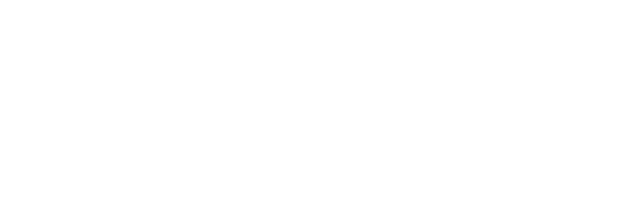
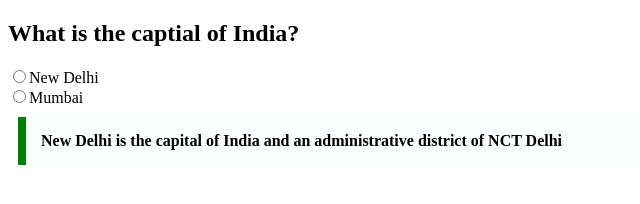
Before and after one commit to acciojob/trivia-SriMoorthy, a website: page main.html in a window 1280 px wide. Shown: the whole page, without its empty margins (0-640 px from the left). Drawn offline with Linux system fonts and the light colour scheme.

Commit message:
created a submission

```diff
--- a/main.html
+++ b/main.html
@@ -8,6 +8,10 @@
 
 <body>
 	<!-- the entire body must be written by student -->
+	<h2>What is the captial of India?</h2>
+	<input type="radio"/>New Delhi <br>
+	<input type="radio"/>Mumbai
+	<blockquote>New Delhi is the capital of India and an administrative district of NCT Delhi</blockquote>
     <script type="text/javascript" src="./script.js">
 </script>
 
--- a/styles.css
+++ b/styles.css
@@ -1,2 +1,10 @@
 
 /* Your CSS Code here. */
+blockquote{
+	max-width: 600px;
+	margin: 10px;
+	padding: 15px;
+	border-left: 8px solid green;
+	background-color: #f8fffe;
+	font-weight: bold;
+}
```
